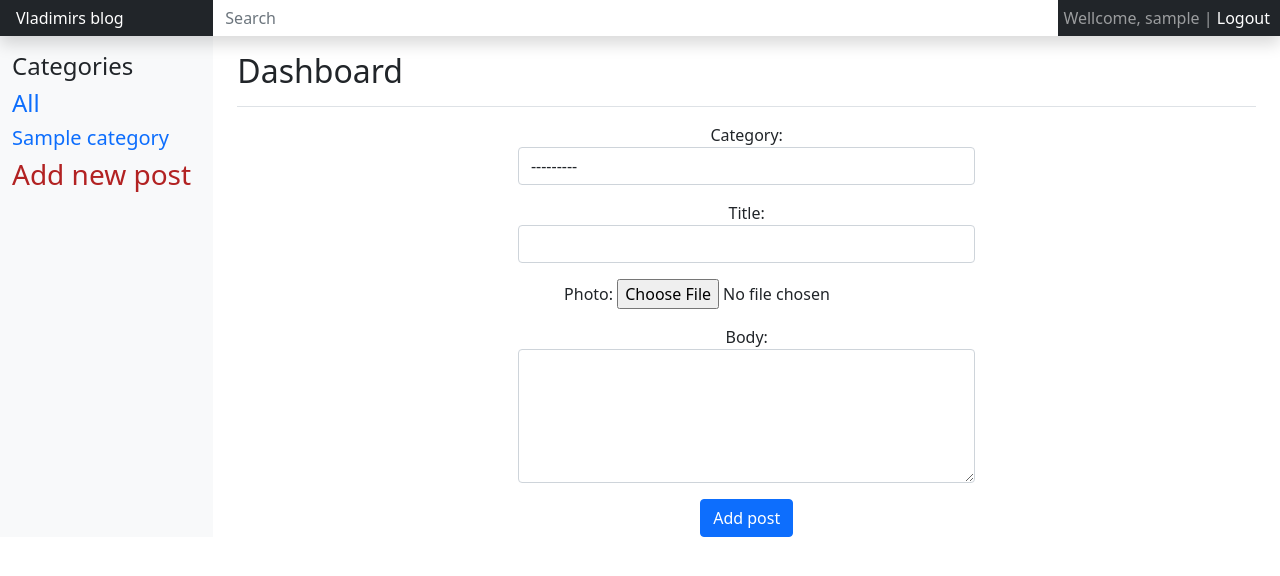
After one commit to Vladimir-82/blog, a Django app: page /create in a window 1280 px wide. The commit adds this page. Shown: the top 576 px of the page. Run offline with Django 4.2, Linux system fonts and the light colour scheme; a user stored in the database is signed in; tables that the repository leaves empty hold one stand-in row (values such as "Sample post").

Commit message:
create complete

```diff
--- a/app/forms.py
+++ b/app/forms.py
@@ -55,9 +55,12 @@
 class PostForm(forms.ModelForm):
     class Meta:
         model = Post
-        fields = ['title', 'category', 'body']
+        fields = ['category', 'title', 'photo', 'body']
         widgets = {
-            'title': forms.TextInput(attrs={'class': 'form-control'}),
-            'body': forms.Textarea(attrs={'class': 'form-control', 'rows': 5}),
-            'category': forms.Select(attrs={'class': 'form-control'}),
+            'title': forms.TextInput(attrs={'class': 'form-control',
+                                            'style': 'width:50ch'}),
+            'body': forms.Textarea(attrs={'class': 'form-control', 'rows': 5,
+                                          'style': 'width:50ch'}),
+            'category': forms.Select(attrs={'class': 'form-control',
+                                            'style': 'width:50ch'}),
         }
--- a/app/templates/basic.html
+++ b/app/templates/basic.html
@@ -20,9 +20,9 @@
     <div class="nav-item text-nowrap">
       <span class="navbar-text">
             {% if request.user.is_authenticated %}
-            Wellcome, {{ user.username }} | <a href="{% url 'logout' %}">Logout</a>
+            Wellcome, {{ user.username }} | <a href="{% url 'logout' %}" style="text-decoration: none">Logout</a>
             {% else %}
-            <a href="{% url 'register' %}">Register</a> | <a href="{% url 'login' %}">Login</a>
+            <a href="{% url 'register' %}" style="text-decoration: none">Register</a> | <a href="{% url 'login' %}" style="text-decoration: none">Login</a>
             {% endif %}
         </span>
     </div>
@@ -42,6 +42,7 @@
                         <h5><a href="{% url 'category' cat.pk %}" style="text-decoration: none"> {{ cat.title }} </a></h5>
                     </li>
                 {% endfor %}
+                <h3><a href="{% url  'create' %}" style="text-decoration: none; color: firebrick;"> Add new post </a></h3>
             {% else %}
                 No categories
             {% endif %}
--- /dev/null
+++ b/app/templates/create.html
@@ -0,0 +1,12 @@
+{% extends "basic.html" %}
+{% block title %}create{% endblock %}
+{% block content %}
+    <div class="inner">
+        <form action="{% url 'create' %}" method="post" enctype="multipart/form-data">
+            {% csrf_token %}
+            {{ form.as_p }}
+            <button type="submit" class="btn btn-primary btn-block">Add post</button>
+        </form>
+    </div>
+
+{% endblock %}
--- a/app/views.py
+++ b/app/views.py
@@ -49,6 +49,9 @@
     success_url = reverse_lazy('main')
     login_url = '/login/'
 
+    def form_valid(self, form):
+        form.instance.author = self.request.user
+        return super().form_valid(form)
 
 
 
--- a/blog/settings.py
+++ b/blog/settings.py
@@ -135,6 +135,8 @@
     os.path.join(BASE_DIR, 'app/', 'static/'),
 ]
 
+MEDIA_ROOT = os.path.join(BASE_DIR, 'app', 'media')
+MEDIA_URL = '/media/'
 # Default primary key field type
 # https://docs.djangoproject.com/en/4.1/ref/settings/#default-auto-field
 
```
Also changed, not shown: app/templates/main.html (+4 -3 lines).
